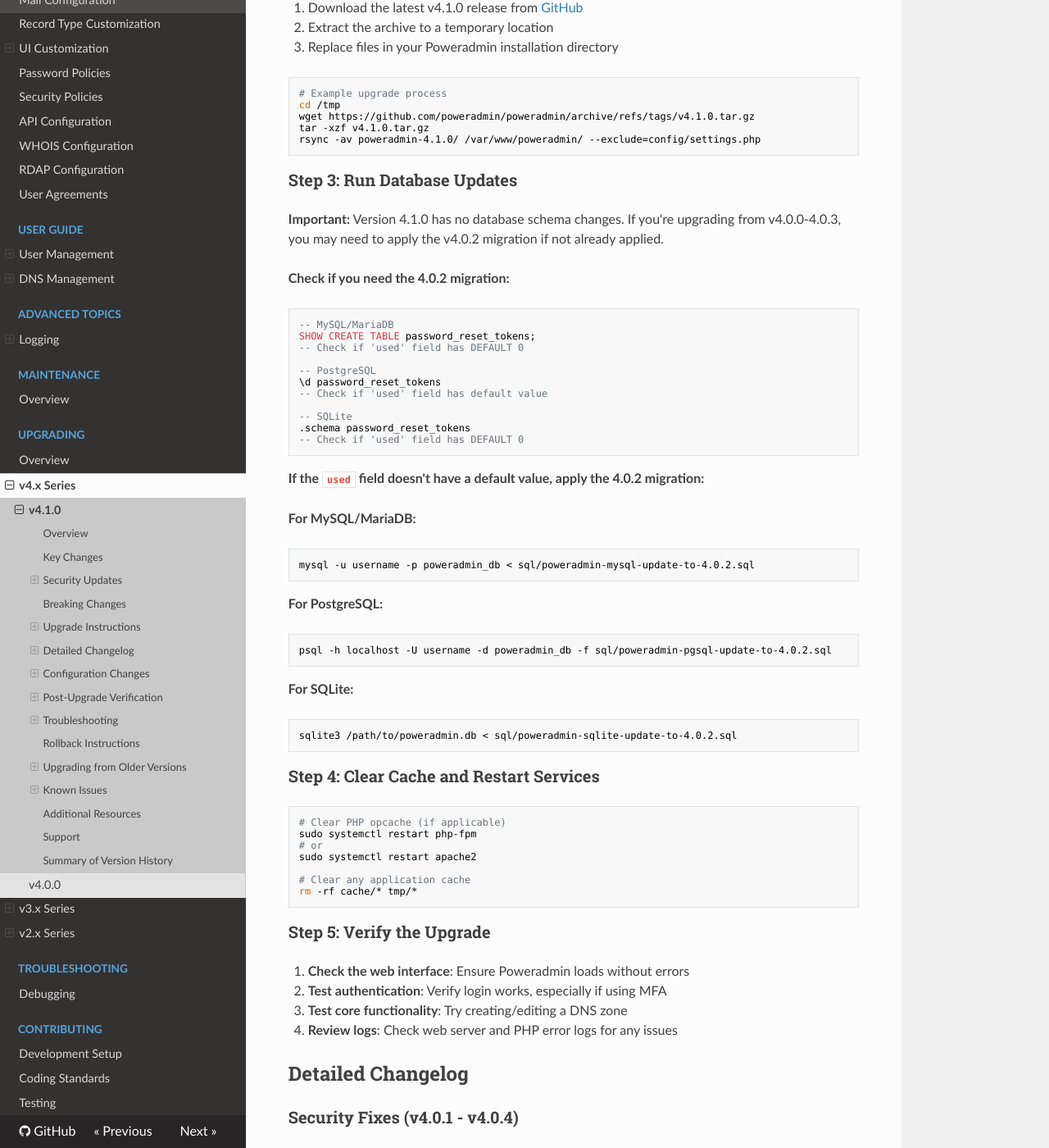
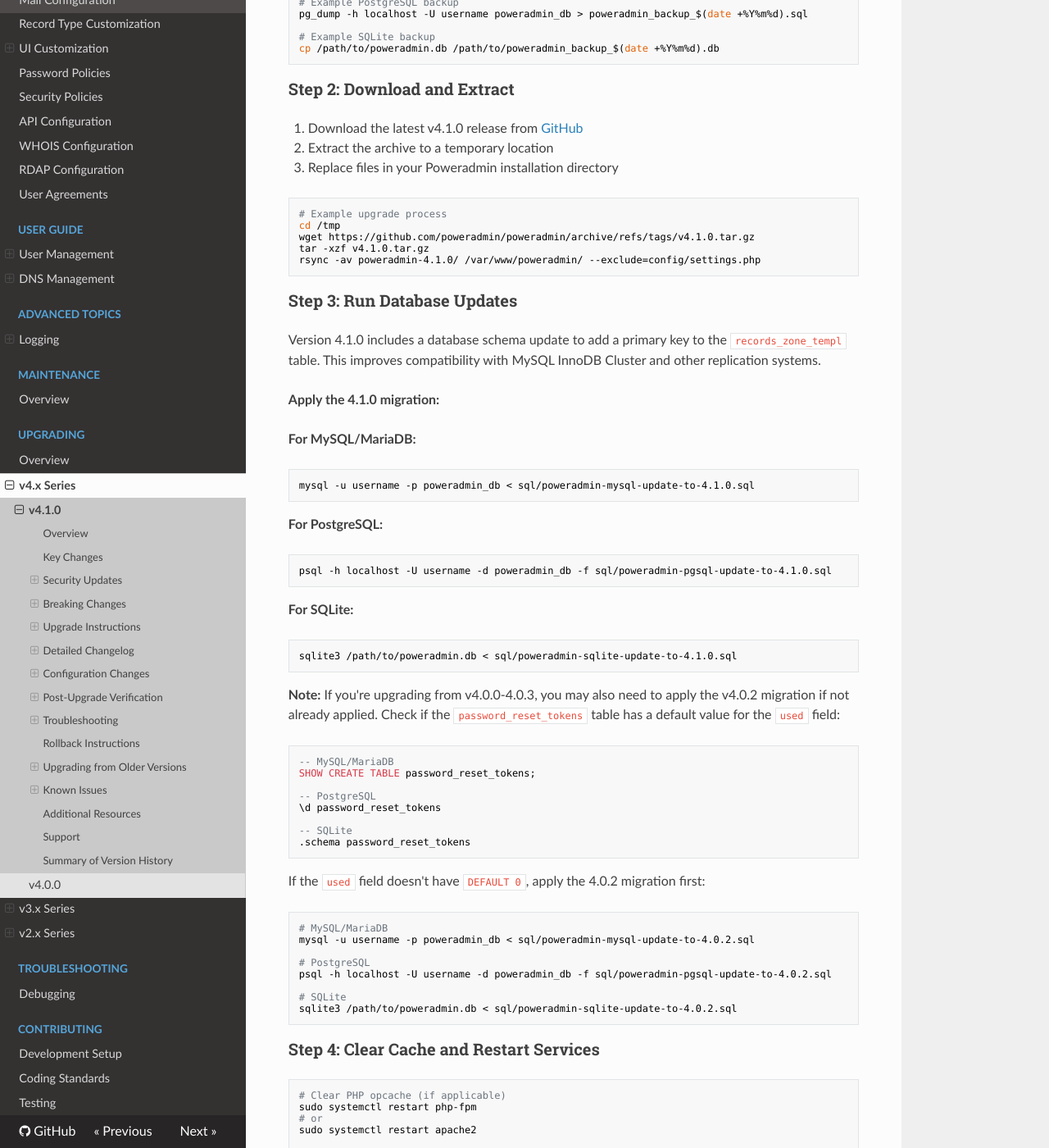
Before and after one commit to poweradmin/poweradmin-docs, an MkDocs documentation site: the page built from docs/upgrading/v4.1.0.md, in a window 1280 px wide and 1400 px high, scrolled down 1855 px. Shown: the whole window at 82% size. Built offline with MkDocs 1.6.1, drawn with Linux system fonts in a browser that asks for light colours; nearby versions of some CDN libraries; some of the changed text lies outside the part shown.

Commit message:
docs: add database migration instructions for v4.1.0

````diff
--- a/docs/upgrading/v4.1.0.md
+++ b/docs/upgrading/v4.1.0.md
@@ -37,7 +37,11 @@
 
 ## Breaking Changes
 
-**None** - Version 4.1.0 is fully backward compatible with v4.0.0 configuration and database schema.
+**None** - Version 4.1.0 is fully backward compatible with v4.0.0 configuration.
+
+### Database Schema Update
+
+Version 4.1.0 includes a minor database schema change to add a primary key to the `records_zone_templ` table. This change improves compatibility with MySQL InnoDB Cluster and other database replication systems that require all tables to have primary keys.
 
 ## Upgrade Instructions
 
@@ -78,38 +82,48 @@
 
 ### Step 3: Run Database Updates
 
-**Important:** Version 4.1.0 has no database schema changes. If you're upgrading from v4.0.0-4.0.3, you may need to apply the v4.0.2 migration if not already applied.
+Version 4.1.0 includes a database schema update to add a primary key to the `records_zone_templ` table. This improves compatibility with MySQL InnoDB Cluster and other replication systems.
 
-**Check if you need the 4.0.2 migration:**
+**Apply the 4.1.0 migration:**
+
+**For MySQL/MariaDB:**
+```bash
+mysql -u username -p poweradmin_db < sql/poweradmin-mysql-update-to-4.1.0.sql
+```
+
+**For PostgreSQL:**
+```bash
+psql -h localhost -U username -d poweradmin_db -f sql/poweradmin-pgsql-update-to-4.1.0.sql
+```
+
+**For SQLite:**
+```bash
+sqlite3 /path/to/poweradmin.db < sql/poweradmin-sqlite-update-to-4.1.0.sql
+```
+
+**Note:** If you're upgrading from v4.0.0-4.0.3, you may also need to apply the v4.0.2 migration if not already applied. Check if the `password_reset_tokens` table has a default value for the `used` field:
 
 ```sql
 -- MySQL/MariaDB
 SHOW CREATE TABLE password_reset_tokens;
--- Check if 'used' field has DEFAULT 0
 
 -- PostgreSQL
 \d password_reset_tokens
--- Check if 'used' field has default value
 
 -- SQLite
 .schema password_reset_tokens
--- Check if 'used' field has DEFAULT 0
 ```
 
-**If the `used` field doesn't have a default value, apply the 4.0.2 migration:**
+If the `used` field doesn't have `DEFAULT 0`, apply the 4.0.2 migration first:
 
-**For MySQL/MariaDB:**
 ```bash
+# MySQL/MariaDB
 mysql -u username -p poweradmin_db < sql/poweradmin-mysql-update-to-4.0.2.sql
-```
 
-**For PostgreSQL:**
-```bash
+# PostgreSQL
 psql -h localhost -U username -d poweradmin_db -f sql/poweradmin-pgsql-update-to-4.0.2.sql
-```
 
-**For SQLite:**
-```bash
+# SQLite
 sqlite3 /path/to/poweradmin.db < sql/poweradmin-sqlite-update-to-4.0.2.sql
 ```
 
@@ -185,8 +199,9 @@
 - **v4.1.0**: Display latency metrics in microseconds (μs), closes #915
 - **v4.1.0**: Gracefully handle removed legacy themes with fallback, closes #899
 
-### Database & Zone Management (v4.0.1 - v4.0.4)
+### Database & Zone Management (v4.0.1 - v4.1.0)
 
+- **v4.1.0**: Add primary key to `records_zone_templ` table for MySQL InnoDB Cluster compatibility, closes #906
 - **v4.0.1**: Exclude reverse zones from forward zone listings (commit a21f35f03)
 - **v4.0.1**: Allow slave zone creation with delegation NS records, closes #802
 - **v4.0.2**: Exclude invalid database entries from queries, closes #758
@@ -379,7 +394,7 @@
 2. Restore your file backup
 3. Clear PHP session files and restart web server
 
-**Note:** Since v4.1.0 has no database schema changes from v4.0.0, you can safely rollback to v4.0.0 without database migration reversals. If you applied the 4.0.2 migration, you can keep it applied as it's a minor fix.
+**Note:** If you need to rollback to v4.0.x, the `records_zone_templ` table will have an extra `id` column from the 4.1.0 migration. This is harmless and doesn't affect functionality. If you applied the 4.0.2 migration, you can keep it applied as it's a minor fix.
 
 ## Upgrading from Older Versions
 
@@ -397,7 +412,7 @@
 
 ### From v4.0.4
 
-Upgrading from v4.0.4 is straightforward - simply replace the files. No database changes are needed.
+Upgrading from v4.0.4 requires replacing the files and running the 4.1.0 database migration to add a primary key to the `records_zone_templ` table.
 
 ## Known Issues
 
````
